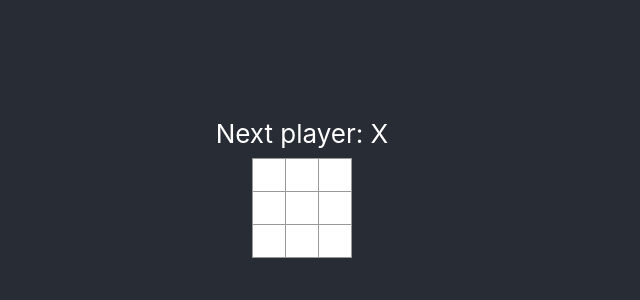
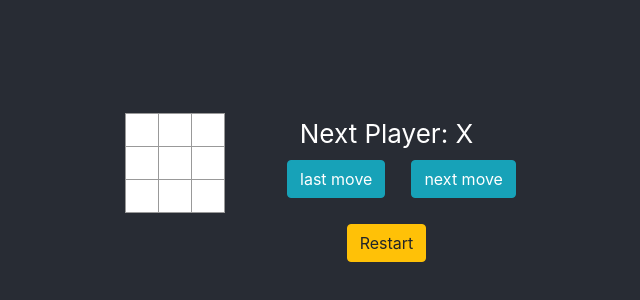
Before and after one commit to SaniLubary/tat-eti, a React (Create React App) app: page / in a window 1280 px wide. Shown: the part 212-512 px from the top of the page, without its empty margins (313-953 px from the left). Built offline with nearby package versions, Linux system fonts and the light colour scheme.

Commit message:
boards functionality lifted up to game

```diff
--- a/src/component/Board.tsx
+++ b/src/component/Board.tsx
@@ -1,95 +1,28 @@
-import React, { ReactElement, useState } from 'react';
+import React, { ReactElement } from 'react';
 import PropTypes, { InferProps } from "prop-types";
 import Square from './Square';
 
 Board.propTypes = {
-  squares: PropTypes.arrayOf(PropTypes.oneOfType([
-    PropTypes.string.isRequired,
-    PropTypes.oneOf([null]).isRequired
-  ])).isRequired,
+  squares: PropTypes.arrayOf(
+    PropTypes.oneOfType([
+      PropTypes.string,
+      PropTypes.oneOf([null])
+    ])
+  ).isRequired,
 
-  crossTurn: PropTypes.bool.isRequired,
-
-  winner: PropTypes.oneOfType([
-    PropTypes.oneOf(['X', 'O'])
-  ])
+  onClick: PropTypes.any.isRequired
 }
 
-Board.defaultProps = {
-  squares: Array(9).fill(null),
-  crossTurn: true
-}
-
-function Board({ squares, crossTurn, winner }: InferProps<typeof Board.propTypes> ): ReactElement
+function Board({ squares, onClick }: InferProps<typeof Board.propTypes> ): ReactElement
 {
-  const [state_squares, setSquares] = useState(squares),
-        [state_crossTurn, setCrossTurn] = useState(crossTurn),
-        [state_winner, setWinner] = useState(winner);
-
   const renderSquare = (i: number) => {
     return (
-      <Square value={state_squares[i]} onClick={() => handleSquareClick(i)} />
+      <Square value={squares[i]} onClick={ () => onClick(i) } />
     );
   }
 
-  /**
-   * @param i Square's id
-   */
-  const handleSquareClick = (i: number) => {
-    const squaresArr = state_squares.slice();
-
-    if (squaresArr[i] == null) {
-      squaresArr[i] = state_crossTurn?'X':'O';
-      setSquares(squaresArr);
-      setCrossTurn(!state_crossTurn);
-    }
-
-    const winner = checkWinner(squaresArr)
-    if (winner) {
-      setSquares(Array(9).fill(null));
-      setCrossTurn(true);
-      setWinner(winner);
-    }
-  }
-
-  function checkWinner(squaresArr: Array<string|null|undefined>) {
-    let winner = null;
-    const line1 = squaresArr.slice(0,3),
-          line2 = squaresArr.slice(3,6),
-          line3 = squaresArr.slice(6),
-          allLines = [line1, line2, line3];
-
-    // horizontal line win case
-    const checkLine = (line: Array<string|null|undefined>) => line.every( (state_square) => line[0] && line[0] === state_square );
-    for(const line of allLines) {
-      if(checkLine(line)) {
-        console.log('horizontal')
-        return winner = line[0];
-      }
-    }
-
-    // vertical line win case
-    for (const i in line1) {
-      if (line1[i] && (line1[i] === line2[i] && line1[i] === line3[i])) {
-        console.log('vertical')
-        return winner = line1[i];
-      }
-    }
-
-    // diagonal line win case
-    const diagonal_extremes = (line1[0] === line3[2])? line1[0] : ( (line1[2] === line3[0])? line1[2]:null );
-    if (line2[1] && (line2[1] === (diagonal_extremes))) {
-      console.log('diagonal')
-      return winner = line2[1];
-    }
-
-    return winner;
-  }
-
-
   return (
     <div>
-      <div className="status">Next player: {state_crossTurn?'X':'O'}</div>
       <div className="board">
         <div className="board-row">
           {renderSquare(0)}
--- a/src/component/Game.tsx
+++ b/src/component/Game.tsx
@@ -1,36 +1,119 @@
-import React, { ReactElement, useState } from 'react';
-import PropTypes, { InferProps } from "prop-types";
+// eslint-disable-next-line
+import React, { ReactElement, useEffect, useState } from 'react';
+// eslint-disable-next-line
+import PropTypes, { arrayOf, InferProps } from "prop-types";
 import Board from './Board';
+import Button from 'react-bootstrap/Button';
 
 Game.propTypes = {
-  history: PropTypes.arrayOf(
-    PropTypes.arrayOf(PropTypes.oneOfType([
-      PropTypes.string.isRequired,
-      PropTypes.oneOf([null]).isRequired
-    ])
-  )).isRequired,
+  history:PropTypes.arrayOf(
+    PropTypes.shape({
+      squares: PropTypes.arrayOf(
+        PropTypes.oneOfType([
+          PropTypes.string,
+          PropTypes.oneOf([null])
+        ])
+      ).isRequired
+    }).isRequired
+  ).isRequired,
 
   crossTurn: PropTypes.bool.isRequired,
 }
 
 Game.defaultProps = {
-  history: Array(9).fill(null),
+  history: [{squares: Array(9).fill(null)}],
   crossTurn: true
 }
 
 function Game({history, crossTurn}: InferProps<typeof Game.propTypes> ): ReactElement
 {
   const [state_history, setHistory] = useState(history),
-        [state_crossTurn, setCrossTurn] = useState(crossTurn);
+        [state_crossTurn, setCrossTurn] = useState(crossTurn),
+        current = state_history[state_history.length -1],
+        winner = checkWinner(current.squares);
+
+  function checkWinner(squaresArr: Array<string|null|undefined>) {
+    let winner = null;
+    const line1 = squaresArr.slice(0,3),
+          line2 = squaresArr.slice(3,6),
+          line3 = squaresArr.slice(6),
+          allLines = [line1, line2, line3];
+
+    // horizontal line win case
+    const checkLine = (line: Array<string|null|undefined>) => line.every( (state_square) => line[0] && line[0] === state_square );
+    for(const line of allLines) {
+      if(checkLine(line)) {
+        return winner = line[0];
+      }
+    }
+
+    // vertical line win case
+    for (const i in line1) {
+      if (line1[i] && (line1[i] === line2[i] && line1[i] === line3[i])) {
+        return winner = line1[i];
+      }
+    }
+
+    // diagonal line win case
+    const diagonal_extremes = (line1[0] === line3[2])? line1[0] : ( (line1[2] === line3[0])? line1[2]:null );
+    if (line2[1] && (line2[1] === (diagonal_extremes))) {
+      return winner = line2[1];
+    }
+
+    return winner;
+  }
+
+  /**
+   * Method for Square onclick
+   * @param i Square's id, is set by Board's renderSquare(i)
+   */
+  const handleSquareClick = (i: number) => {
+    let history = state_history;
+    const current = state_history[state_history.length -1];
+    const squares = current.squares.slice();
+
+    if (checkWinner(squares) || squares[i]) {
+      return;
+    }
+
+    squares[i] = state_crossTurn?'X':'O';
+    history = history.concat([{squares: squares}])
+    setHistory(history);
+    setCrossTurn(!state_crossTurn);
+
+  }
+
+  const handleTime = (i: number) => {
+    console.log('wassup', i);
+  }
+
+  const handleRestart = () => {
+    console.log('way sup');
+  }
+
+
+  const status = winner? `Winner: ${winner}`:`Next Player: ${state_crossTurn?'X':'O'}`;
 
   return (
     <div className="game">
         <div className="game-board">
-          <Board />
+          <Board
+            squares={current.squares}
+            onClick={(i: number) => handleSquareClick(i)}
+          />
         </div>
         <div className="game-info">
-          <div>{/* status */}</div>
-          <ol>{/* TODO */}</ol>
+          <div>{status}</div>
+          <ol>
+            <li className='btn'>
+              <Button variant='info' onClick={ () => handleTime(-1) }>last move</Button>
+            </li>
+            <li className='btn'>
+              <Button variant='info' onClick={ () => handleTime(1) }>next move</Button>
+            </li>
+          </ol>
+
+          <Button variant='warning' onClick={ () => handleRestart() }>Restart</Button>
         </div>
       </div>
   )
--- a/src/index.tsx
+++ b/src/index.tsx
@@ -1,5 +1,6 @@
 import React from 'react';
 import ReactDOM from 'react-dom';
+import 'bootstrap/dist/css/bootstrap.min.css';
 import App from './component/App';
 import './css/index.css';
 import reportWebVitals from './reportWebVitals';
```
